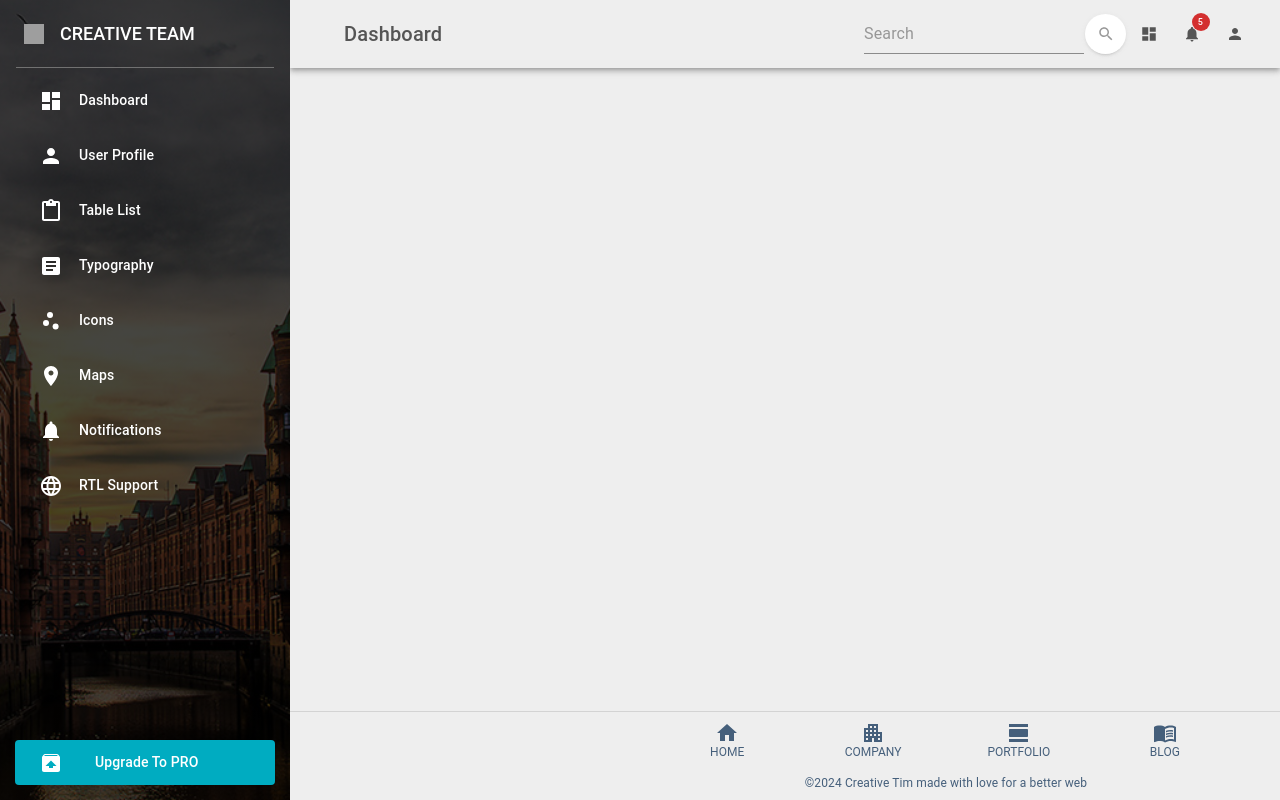
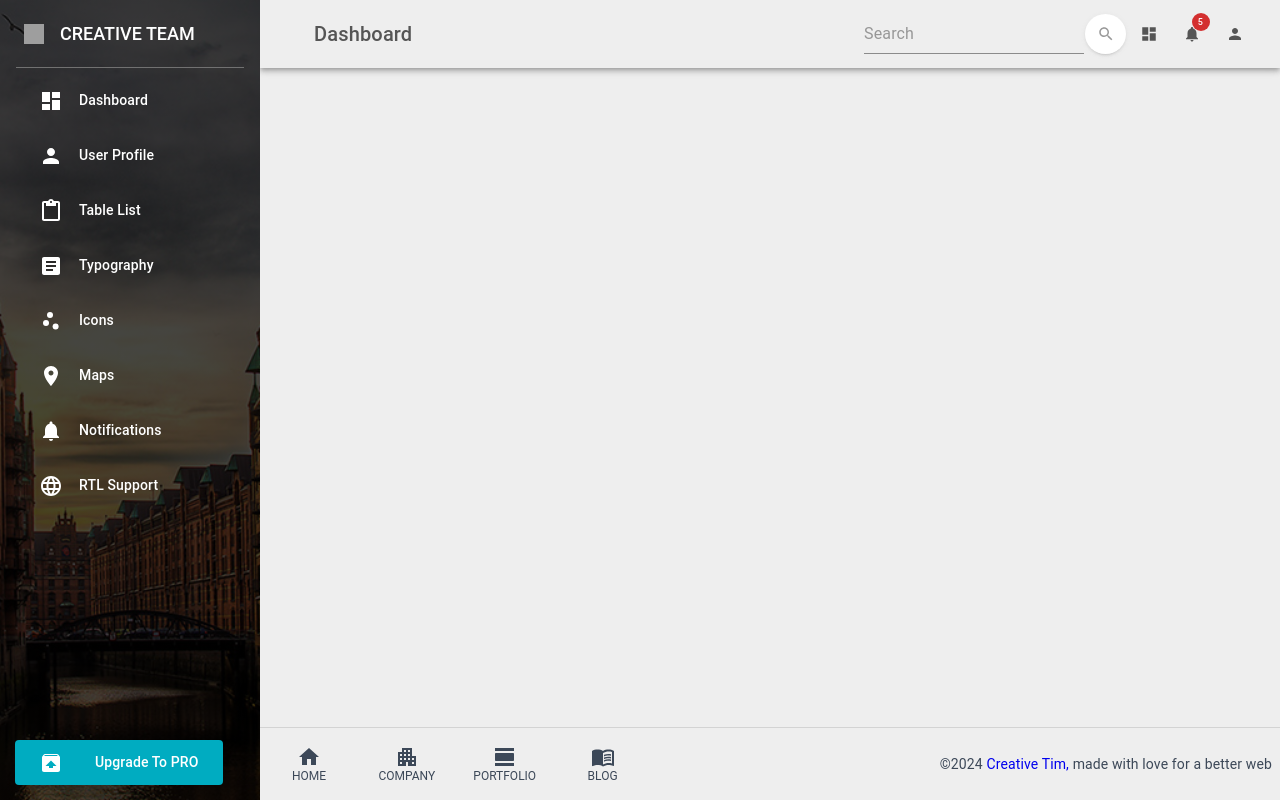
Before and after one commit to Robert-gut/admin_panel, a React (Vite) app: page /admin in a window 1280 px wide. Built offline with nearby package versions, Linux system fonts and the light colour scheme; grey boxes are pictures that could not be loaded.

Commit message:
bug fixed (sidebar & footer)

```diff
--- a/src/components/Footer/Footer.tsx
+++ b/src/components/Footer/Footer.tsx
@@ -1,6 +1,6 @@
-import {BottomNavigation, BottomNavigationAction, Stack, Typography, Box} from '@mui/material'
-import {Home, Apartment, ViewDay, MenuBook} from '@mui/icons-material'
-import {Link} from 'react-router-dom'
+import { BottomNavigation, BottomNavigationAction, Stack, Typography, Box } from '@mui/material'
+import { Home, Apartment, ViewDay, MenuBook } from '@mui/icons-material'
+import { Link } from 'react-router-dom'
 
 interface NavItem {
    to: string
@@ -10,29 +10,25 @@ interface NavItem {
 
 const Footer = () => {
    const navItems: NavItem[] = [
-      {to: '/', label: 'Home', icon: <Home />},
-      {to: '/company', label: 'Company', icon: <Apartment />},
-      {to: '/portfolio', label: 'Portfolio', icon: <ViewDay />},
-      {to: '/blog', label: 'Blog', icon: <MenuBook />},
+      { to: '/', label: 'Home', icon: <Home /> },
+      { to: '/company', label: 'Company', icon: <Apartment /> },
+      { to: '/portfolio', label: 'Portfolio', icon: <ViewDay /> },
+      { to: '/blog', label: 'Blog', icon: <MenuBook /> },
    ]
 
    return (
-      <footer>
+      <footer style={{ position: 'relative', bottom: 0 }}>
          <BottomNavigation
             sx={{
-               justifyContent: 'center',
-               flexDirection: 'column',
-               gap: '15px',
+               justifyContent: 'space-between',
                alignItems: 'center',
                borderTop: '1px solid #D3D3D3',
-               position: 'fixed',
                bottom: 0,
-               width: '100%',
                background: '#eee',
-               p: 2,
+               p: 1,
             }}
          >
-            <Stack direction='row' spacing={{xs: 2, md: 8}}>
+            <Stack direction='row' spacing={2}>
                {navItems.map((item, index) => (
                   <BottomNavigationAction
                      key={index}
@@ -43,11 +39,10 @@ const Footer = () => {
                      label={item.label}
                      sx={{
                         '&:hover': {
-                           color: '#6b6b92',
-                           fontWeight: 'bold',
+                           color: '#9c27b0',
                            transition: 'all .5s',
                         },
-                        color: '#455f7b',
+                        color: '#3c4858',
                         textTransform: 'uppercase',
                      }}
                   />
@@ -55,8 +50,12 @@ const Footer = () => {
             </Stack>
 
             <Box>
-               <Typography sx={{fontSize: {lg: '12px', xs: '10px'}, color: '#455f7b'}}>
-                  ©2024 Creative Tim made with love for a better web
+               <Typography component='p' sx={{ fontSize: { lg: '14px', xs: '10px' }, color: '#3c4858' }}>
+                  ©2024{' '}
+                  <Link to='https://www.creative-tim.com/?ref=mdr-footer&_ga=2.128611082.727702646.1711479330-801148342.1711124746' style={{ textDecoration: 'none' }}>
+                     Creative Tim,
+                  </Link>{' '}
+                  made with love for a better web
                </Typography>
             </Box>
          </BottomNavigation>
--- a/src/components/Header/Header.tsx
+++ b/src/components/Header/Header.tsx
@@ -1,61 +1,65 @@
-import * as React from 'react';
-import AppBar from '@mui/material/AppBar';
-import Box from '@mui/material/Box';
-import Toolbar from '@mui/material/Toolbar';
-import Input from '@mui/material/Input';
-import Badge from '@mui/material/Badge';
-import MenuItem from '@mui/material/MenuItem';
-import Menu from '@mui/material/Menu';
-import AccountCircle from '@mui/icons-material/AccountCircle';
-import NotificationsIcon from '@mui/icons-material/Notifications';
-import PersonIcon from '@mui/icons-material/Person';
-import DashboardIcon from '@mui/icons-material/Dashboard';
-import MenuIcon from '@mui/icons-material/Menu';
-import Link from '@mui/material/Link';
-import ButtonBase from '@mui/material/ButtonBase';
-import Divider from '@mui/material/Divider';
-import Button from '@mui/material/Button';
-import SearchIcon from '@mui/icons-material/Search';
+import * as React from 'react'
+import AppBar from '@mui/material/AppBar'
+import Box from '@mui/material/Box'
+import Toolbar from '@mui/material/Toolbar'
+import Input from '@mui/material/Input'
+import Badge from '@mui/material/Badge'
+import MenuItem from '@mui/material/MenuItem'
+import Menu from '@mui/material/Menu'
+import AccountCircle from '@mui/icons-material/AccountCircle'
+import Link from '@mui/material/Link'
+import ButtonBase from '@mui/material/ButtonBase'
+import Divider from '@mui/material/Divider'
+import Button from '@mui/material/Button'
+
+//icons
+import NotificationsIcon from '@mui/icons-material/Notifications'
+import PersonIcon from '@mui/icons-material/Person'
+import DashboardIcon from '@mui/icons-material/Dashboard'
+import MenuIcon from '@mui/icons-material/Menu'
+import SearchIcon from '@mui/icons-material/Search'
+
+//styles
 import './Header.css'
 
 const ariaLabel = { 'aria-label': 'searchInput' }
 
 export default function Header() {
-  const [anchorEl, setAnchorEl] = React.useState<null | HTMLElement>(null);
-  const [notificationsEl, setNotificationsEl] = React.useState<null | HTMLElement>(null);
-  const [mobileMoreAnchorEl, setMobileMoreAnchorEl] = React.useState<null | HTMLElement>(null);
+  const [anchorEl, setAnchorEl] = React.useState<null | HTMLElement>(null)
+  const [notificationsEl, setNotificationsEl] = React.useState<null | HTMLElement>(null)
+  const [mobileMoreAnchorEl, setMobileMoreAnchorEl] = React.useState<null | HTMLElement>(null)
 
-  const isMenuOpen = Boolean(anchorEl);
-  const isNotificationsOpen = Boolean(notificationsEl);
-  const isMobileMenuOpen = Boolean(mobileMoreAnchorEl);
+  const isMenuOpen = Boolean(anchorEl)
+  const isNotificationsOpen = Boolean(notificationsEl)
+  const isMobileMenuOpen = Boolean(mobileMoreAnchorEl)
 
   const handleProfileMenuOpen = (event: React.MouseEvent<HTMLElement>) => {
-    setAnchorEl(event.currentTarget);
-  };
+    setAnchorEl(event.currentTarget)
+  }
 
   const handleNotificationsOpen = (event: React.MouseEvent<HTMLElement>) => {
-    setNotificationsEl(event.currentTarget);
-  };
+    setNotificationsEl(event.currentTarget)
+  }
 
   const handleMobileMenuOpen = (event: React.MouseEvent<HTMLElement>) => {
-    setMobileMoreAnchorEl(event.currentTarget);
-  };
+    setMobileMoreAnchorEl(event.currentTarget)
+  }
 
   const handleMenuClose = () => {
-    setAnchorEl(null);
-    handleMobileMenuClose();
-  };
+    setAnchorEl(null)
+    handleMobileMenuClose()
+  }
 
   const handleNotificationsClose = () => {
-    setNotificationsEl(null);
-    handleMobileMenuClose();
-  };
+    setNotificationsEl(null)
+    handleMobileMenuClose()
+  }
 
   const handleMobileMenuClose = () => {
-    setMobileMoreAnchorEl(null);
-  };
+    setMobileMoreAnchorEl(null)
+  }
 
-  const menuId = 'search-account-menu';
+  const menuId = 'search-account-menu'
   const renderMenu = (
     <Menu
       anchorEl={anchorEl}
@@ -79,7 +83,7 @@ export default function Header() {
     </Menu>
   )
 
-  const mobileMenuId = 'search-account-menu-mobile';
+  const mobileMenuId = 'search-account-menu-mobile'
   const renderMobileMenu = (
     <Menu
       anchorEl={mobileMoreAnchorEl}
@@ -123,9 +127,9 @@ export default function Header() {
         <p>Profile</p>
       </MenuItem>
     </Menu>
-  );
+  )
 
-  const notificationsMenuId = 'notifications-menu';
+  const notificationsMenuId = 'notifications-menu'
   const renderNotificationsMenu = (
     <Menu
       anchorEl={notificationsEl}
@@ -148,7 +152,7 @@ export default function Header() {
       <MenuItem className='Header-Menu-MenuItem' onClick={handleNotificationsClose}>Another Notification</MenuItem>
       <MenuItem className='Header-Menu-MenuItem' onClick={handleNotificationsClose}>Another One</MenuItem>
     </Menu>
-  );
+  )
 
   return (
     <Box sx={{ flexGrow: 1 }}>
@@ -159,7 +163,7 @@ export default function Header() {
               href='#'
               underline='none'
               variant="h6"
-              sx={{ display: { xs: 'none', sm: 'block', color: 'inherit', padding: '12px 30px', borderRadius: '3px' } }}
+              sx={{ display: { xs: 'none', sm: 'block' }, color: 'inherit', padding: '12px 30px', borderRadius: '3px' }}
             >
               Dashboard
             </Link>
@@ -222,5 +226,5 @@ export default function Header() {
       {renderNotificationsMenu}
       {renderMenu}
     </Box>
-  );
+  )
 }
--- a/src/components/Sidebar/Sidebar.tsx
+++ b/src/components/Sidebar/Sidebar.tsx
@@ -48,7 +48,7 @@ const FireNav = styled(List)<{ component?: React.ElementType }>({
 
 export default function Sidebar() {
    return (
-      <Box sx={{ flexGrow: 1 }}>
+      <Box sx={{ flexGrow: 1, position: 'fixed', width: '260px' }}>
          <Paper
             elevation={0}
             sx={{
@@ -57,7 +57,8 @@ export default function Sidebar() {
                backgroundImage: `linear-gradient(rgba(0, 0, 0, 0.75), rgba(0, 0, 0, 0.7)), url(${bgImage})`,
                backgroundSize: 'cover',
                backgroundPosition: 'center',
-               height: '100vh'
+               height: '100vh',
+               width: '100%',
             }}
          >
             <FireNav component='nav' disablePadding>
@@ -82,7 +83,7 @@ export default function Sidebar() {
                </ListItemButton>
 
                <Divider variant='middle' sx={{ backgroundColor: 'grey' }} />
-               <Box sx={{}}>
+               <Box sx={{ height: 'calc(100vh - 75px)', overflowY: 'auto',  position: 'relative'}}>
                   {data.map((item) => (
                      <Link key={item.label} to={item.path} style={{ textDecoration: 'none', color: 'inherit' }}>
                         <ListItemButton
@@ -103,7 +104,7 @@ export default function Sidebar() {
                   ))}
                </Box>
             </FireNav>
-            <Link to={'/upgrade'} style={{ textDecoration: 'none', color: 'inherit', position: 'absolute', bottom: '15px', width: '100%' }}>
+            <Link to={'/upgrade'} style={{ textDecoration: 'none', color: 'inherit', position: 'absolute', bottom: '15px', width: 'auto' }}>
                <ListItemButton
                   sx={{
                      margin: '10px 15px 0',
--- a/src/layouts/Admin/Admin.tsx
+++ b/src/layouts/Admin/Admin.tsx
@@ -6,17 +6,14 @@ import Footer from '../../components/Footer/Footer'
 
 function Admin() {
   return (
-    <Box sx={{flexGrow: 1}}>
-      <Grid container>
-        <Grid item style={{width: "290px"}}>
-          <Sidebar />
+    <Box sx={{ display: 'flex', flexDirection: 'column', minHeight: '100vh' }}>
+      <Grid container sx={{ flexGrow: 1 }}>
+        <Grid item style={{ width: "260px" }}>
+          <Sidebar/>
         </Grid>
-        <Grid item xs>
+        <Grid item xs sx={{ display: 'flex', flexDirection: 'column' }}>
           <Header />
-          {/* <h1>Admin</h1> */}
-          {/* <h1>Admin</h1> */}
-          {/* <h1>Admin</h1> */}
-          <Footer/>
+          <Footer />
         </Grid>
       </Grid>
     </Box>
```
